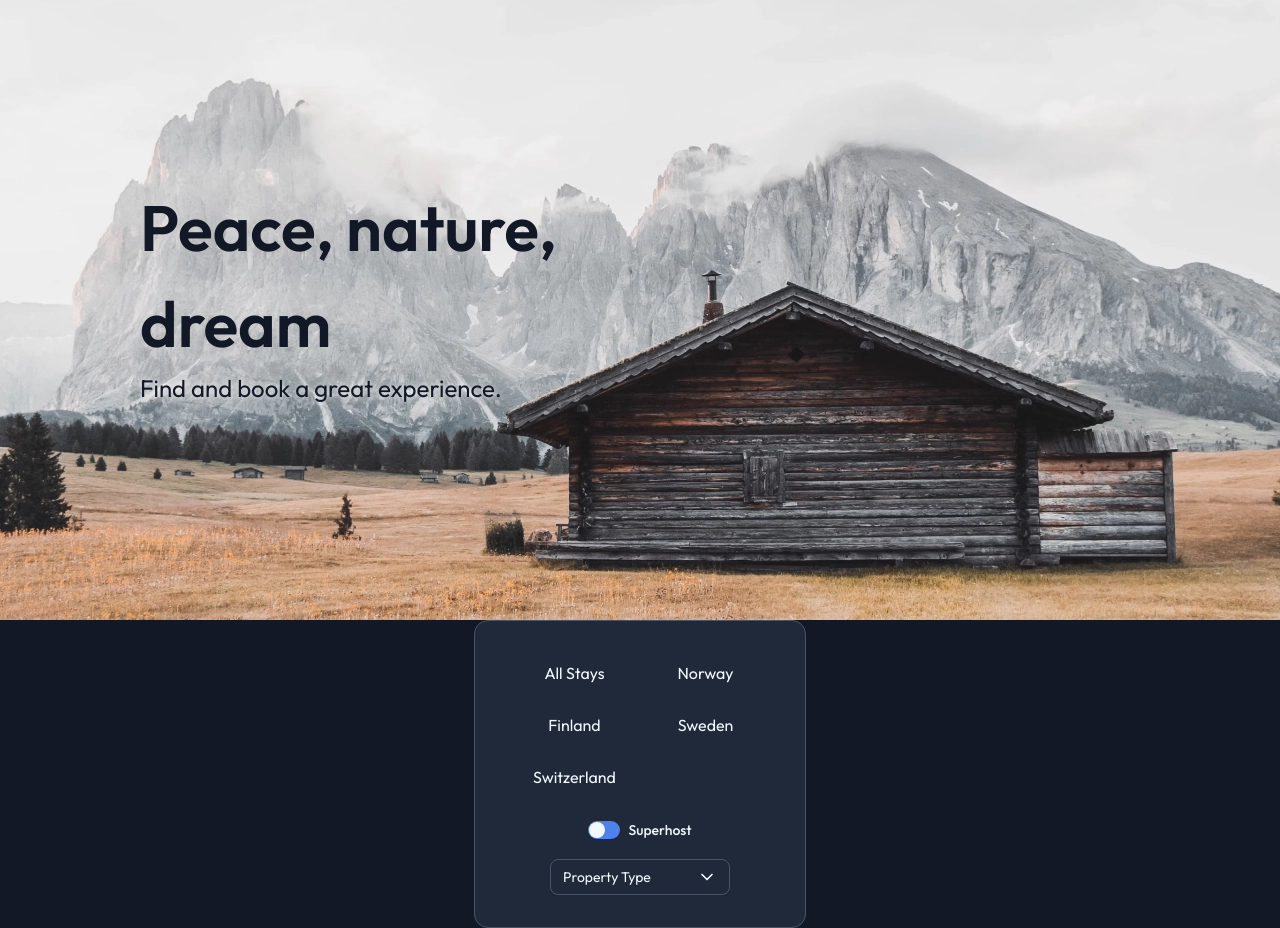
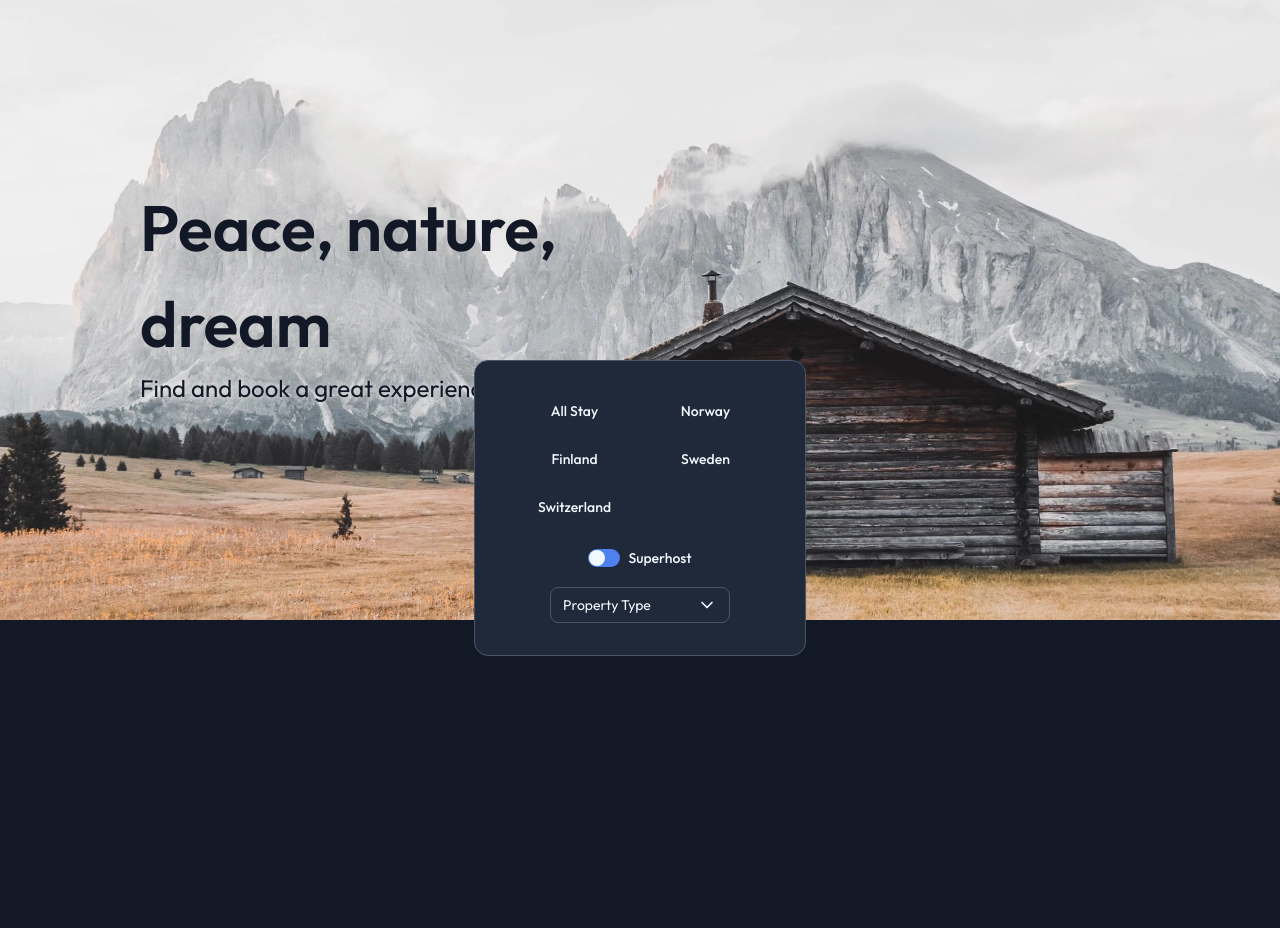
Before and after one commit to rockethelll/property-list, a React (Vite) app: page / in a window 1280 px wide. After the commit the page ends 800 px from the top, so only its background shows below. Built offline with nearby package versions, Linux system fonts and the light colour scheme.

Commit message:
add @radix-ui/react-slot dependency; refactor FiltersComponent to use dynamic filter buttons and improve layout

```diff
--- a/package.json
+++ b/package.json
@@ -16,6 +16,7 @@
   "dependencies": {
     "@radix-ui/react-label": "^2.1.2",
     "@radix-ui/react-select": "^2.1.6",
+    "@radix-ui/react-slot": "^1.1.2",
     "@radix-ui/react-switch": "^1.1.3",
     "@tailwindcss/vite": "^4.1.1",
     "@tanstack/react-query": "^5.71.3",
--- a/src/components/FiltersComponent.tsx
+++ b/src/components/FiltersComponent.tsx
@@ -9,18 +9,27 @@
 } from './ui/select';
 import { Switch } from './ui/switch';
 import { Label } from './ui/label';
+import { Button } from './ui/button';
+import { filtersButtons } from '@/constants/filters';
 
 const FiltersComponent = () => {
   return (
-    <div className='flex flex-col items-center justify-center px-10 py-8 border bg-superhost rounded-xl border-border-1'>
-      <div className='grid grid-cols-2 gap-3 w-[250px] mb-6'>
-        <button className='px-3 py-2 cursor-pointer hover:bg-white/15 rounded-xl'>All Stays</button>
-        <button className='px-3 py-2 cursor-pointer hover:bg-white/15 rounded-xl'>Norway</button>
-        <button className='px-3 py-2 cursor-pointer hover:bg-white/15 rounded-xl'>Finland</button>
-        <button className='px-3 py-2 cursor-pointer hover:bg-white/15 rounded-xl'>Sweden</button>
-        <button className='col-span-2 px-3 py-2 cursor-pointer hover:bg-white/15 rounded-xl sm:col-span-1'>
-          Switzerland
-        </button>
+    <div className='absolute top-[360px] left-[50%] translate-x-[-50%] flex flex-col items-center justify-center px-10 py-8 border bg-superhost rounded-xl border-border-1'>
+      <div className='grid grid-cols-2 gap-3 w-[250px] mb-6 text-foreground'>
+        {filtersButtons.map(
+          (filterButton: { label: string; onClick: () => void }, index: number) => (
+            <Button
+              key={filterButton.label}
+              variant='ghost'
+              className={`px-3 py-2 cursor-pointer hover:bg-white/15 rounded-xl ${
+                index === filtersButtons.length - 1 ? 'col-span-2 sm:col-span-1' : ''
+              }`}
+              onClick={filterButton.onClick}
+            >
+              {filterButton.label}
+            </Button>
+          ),
+        )}
       </div>
       <div className='flex items-center mb-5 space-x-2'>
         <Switch id='superhost' />
@@ -30,7 +39,11 @@
         <SelectTrigger className='w-[180px]'>
           <SelectValue placeholder='Property Type' />
         </SelectTrigger>
-        <SelectContent position='popper' side='bottom' className='bg-superhost w-[180px] rounded-md border border-border-1'>
+        <SelectContent
+          position='popper'
+          side='bottom'
+          className='bg-superhost w-[180px] rounded-md border border-border-1'
+        >
           <SelectGroup>
             <SelectLabel>Bedrooms</SelectLabel>
             <SelectItem value='1'>1</SelectItem>
--- /dev/null
+++ b/src/components/ui/button.tsx
@@ -0,0 +1,56 @@
+import * as React from 'react';
+import { Slot } from '@radix-ui/react-slot';
+import { cva, type VariantProps } from 'class-variance-authority';
+
+import { cn } from '@/lib/utils';
+
+const buttonVariants = cva(
+  "inline-flex items-center justify-center gap-2 whitespace-nowrap rounded-md text-sm font-medium transition-all disabled:pointer-events-none disabled:opacity-50 [&_svg]:pointer-events-none [&_svg:not([class*='size-'])]:size-4 shrink-0 [&_svg]:shrink-0 outline-none focus-visible:border-ring focus-visible:ring-ring/50 focus-visible:ring-[3px] aria-invalid:ring-destructive/20 dark:aria-invalid:ring-destructive/40 aria-invalid:border-destructive",
+  {
+    variants: {
+      variant: {
+        default: 'bg-primary text-primary-foreground shadow-xs hover:bg-primary/90',
+        destructive:
+          'bg-destructive text-white shadow-xs hover:bg-destructive/90 focus-visible:ring-destructive/20 dark:focus-visible:ring-destructive/40 dark:bg-destructive/60',
+        outline:
+          'border bg-background shadow-xs hover:bg-accent hover:text-accent-foreground dark:bg-input/30 dark:border-input dark:hover:bg-input/50',
+        secondary: 'bg-secondary text-secondary-foreground shadow-xs hover:bg-secondary/80',
+        ghost: 'hover:bg-accent hover:text-foreground dark:hover:bg-accent/50',
+        link: 'text-primary underline-offset-4 hover:underline',
+      },
+      size: {
+        default: 'h-9 px-4 py-2 has-[>svg]:px-3',
+        sm: 'h-8 rounded-md gap-1.5 px-3 has-[>svg]:px-2.5',
+        lg: 'h-10 rounded-md px-6 has-[>svg]:px-4',
+        icon: 'size-9',
+      },
+    },
+    defaultVariants: {
+      variant: 'default',
+      size: 'default',
+    },
+  },
+);
+
+function Button({
+  className,
+  variant,
+  size,
+  asChild = false,
+  ...props
+}: React.ComponentProps<'button'> &
+  VariantProps<typeof buttonVariants> & {
+    asChild?: boolean;
+  }) {
+  const Comp = asChild ? Slot : 'button';
+
+  return (
+    <Comp
+      data-slot='button'
+      className={cn(buttonVariants({ variant, size, className }))}
+      {...props}
+    />
+  );
+}
+
+export { Button, buttonVariants };
--- /dev/null
+++ b/src/constants/filters.ts
@@ -0,0 +1,37 @@
+type FilterButton = {
+  label: string;
+  onClick: () => void;
+};
+
+export const filtersButtons: FilterButton[] = [
+  {
+    label: 'All Stay',
+    onClick: () => {
+      console.log('clicked');
+    },
+  },
+  {
+    label: 'Norway',
+    onClick: () => {
+      console.log('clicked Norway');
+    },
+  },
+  {
+    label: 'Finland',
+    onClick: () => {
+      console.log('clicked Finland');
+    },
+  },
+  {
+    label: 'Sweden',
+    onClick: () => {
+      console.log('clicked Sweden');
+    },
+  },
+  {
+    label: 'Switzerland',
+    onClick: () => {
+      console.log('clicked Switzerland');
+    },
+  },
+];
```
Also changed, not shown: 1 other file (tests, documents, lock files or other folders).
